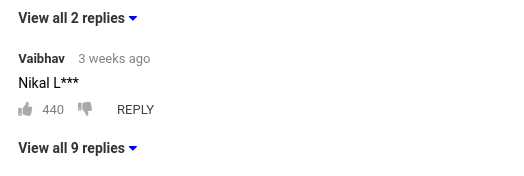
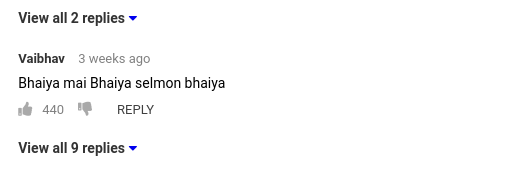
Before and after one commit to Purtymadhu/HeadoutAssignment, a plain HTML site: page index.html in a window 1280 px wide. Shown: the part 1337-1513 px from the top of the page, 116-640 px from the left. Drawn offline with Linux system fonts and the light colour scheme.

Commit message:
Update index.html

```diff
--- a/index.html
+++ b/index.html
@@ -328,7 +328,7 @@
                 <span class="listener-name">Vaibhav </span>
                 <span class="time-of-post">3 weeks ago</span>
                 <br>
-                <span class="comment">Nikal L***</span>
+                <span class="comment">Bhaiya mai Bhaiya selmon bhaiya</span>
                 <br>
                 <div class="icons">
                   <a href="#"><i class="fas fa-thumbs-up"></i><span class="likes">440</span></a>
```
